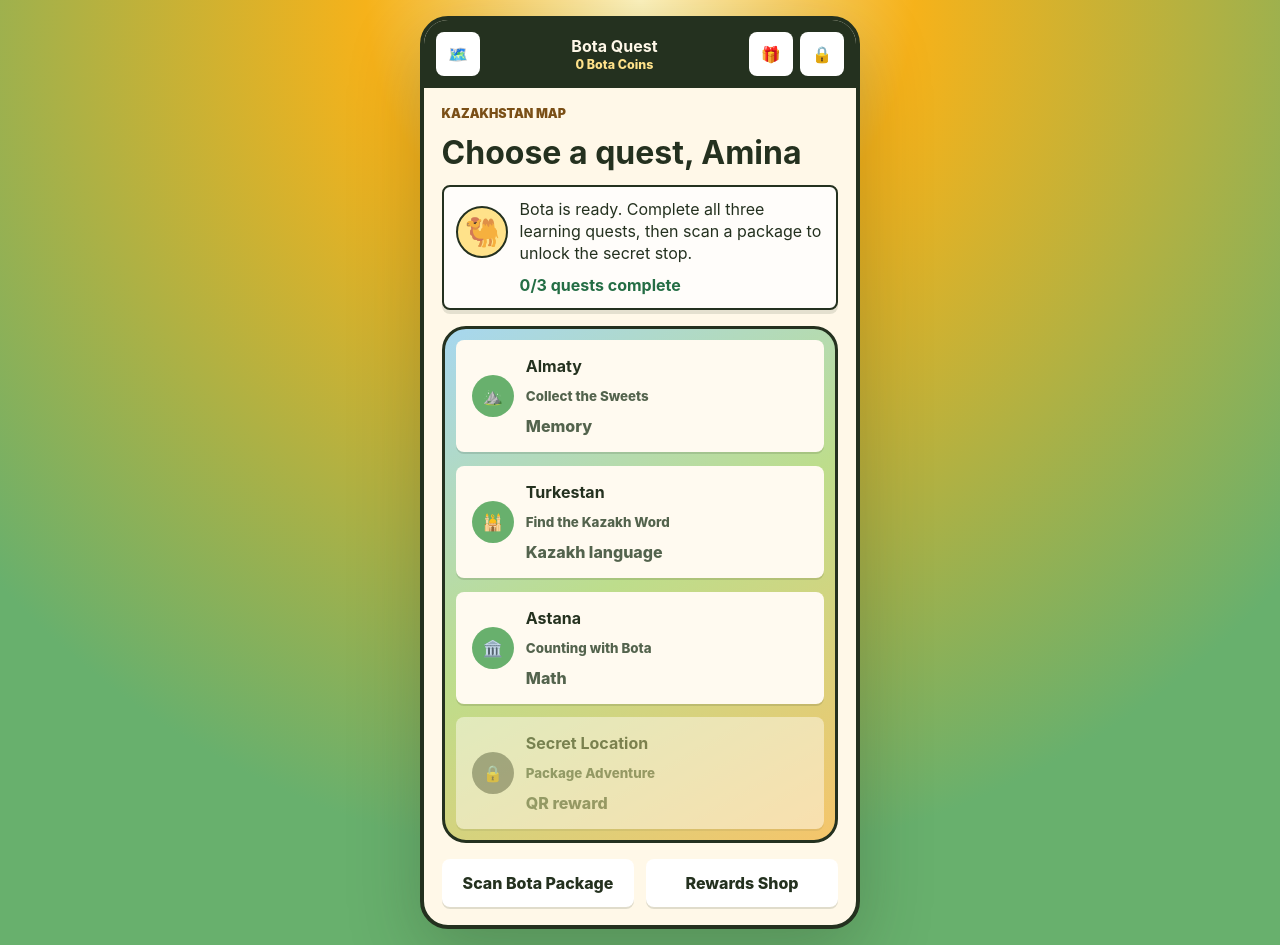
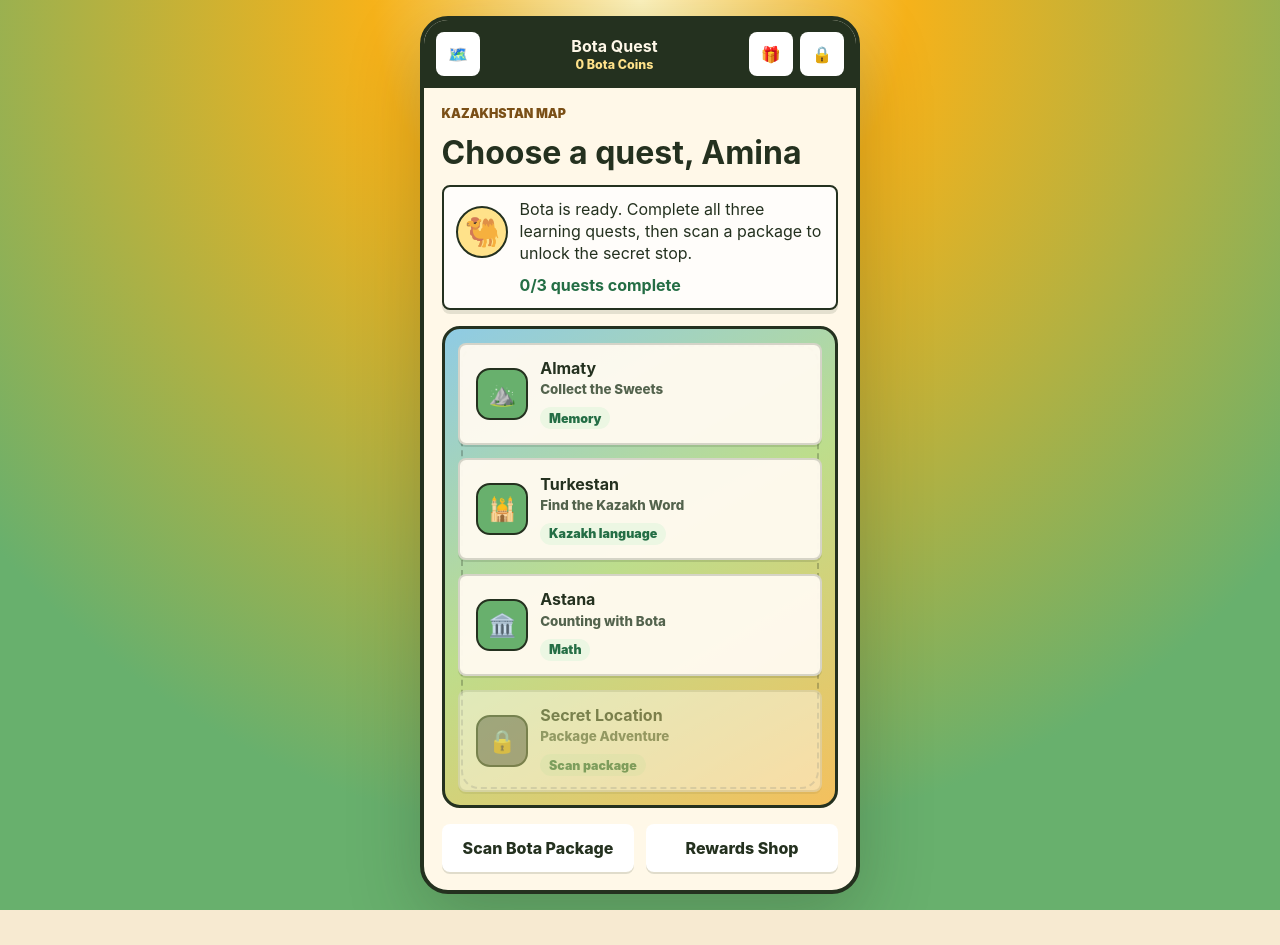
Before and after one commit to sutaniese/Bayan_suly, a React (Vite) app: page / in a window 1280 px wide. Both pictures are taken after a click on the button "Start Adventure". After the commit the page ends 910 px from the top, so only its background shows below. Built offline with nearby package versions, Linux system fonts and the light colour scheme.

Commit message:
Improve quest map location cards

```diff
--- a/src/App.tsx
+++ b/src/App.tsx
@@ -243,9 +243,11 @@ function MapScreen({ profile, onGo }: { profile: UserProfile; onGo: (view: View)
           return (
             <button key={location.id} className={`location ${unlocked ? "" : "locked"} ${completed ? "completed" : ""}`} disabled={!unlocked} onClick={() => location.gameId ? onGo(location.gameId) : onGo("secret")}>
               <span>{completed ? "✓" : unlocked ? location.icon : "🔒"}</span>
-              <strong>{location.city}</strong>
-              <small>{location.title}</small>
-              <em>{location.skill}</em>
+              <div>
+                <strong>{location.city}</strong>
+                <small>{location.title}</small>
+              </div>
+              <em>{completed ? "Completed" : unlocked ? location.skill : "Scan package"}</em>
             </button>
           );
         })}
--- a/src/styles.css
+++ b/src/styles.css
@@ -38,11 +38,15 @@ h3 { font-size: 1.35rem; }
 .panel { display: grid; gap: 0.9rem; }
 .primary, .segmented .active { background: #e97132; color: #fff; }
 .segmented { display: grid; grid-template-columns: 1fr 1fr; gap: 0.5rem; }
-.map { position: relative; display: grid; gap: 0.85rem; padding: 0.7rem; border-radius: 24px; background: linear-gradient(150deg, #a7d7ef, #bddd8c 48%, #f5c56b); border: 3px solid #24311f; }
-.location { min-height: 112px; display: grid; grid-template-columns: auto 1fr; align-items: center; gap: 0.25rem 0.75rem; text-align: left; background: #fffaf0; }
-.location span { grid-row: span 3; width: 42px; height: 42px; border-radius: 50%; display: grid; place-items: center; background: #68b06d; color: #fff; }
-.location small, .location em { font-style: normal; color: #53634d; }
+.map { position: relative; display: grid; gap: 0.85rem; padding: 0.85rem; border-radius: 18px; background: linear-gradient(150deg, #8fcbe4, #bddd8c 48%, #f4c05d); border: 3px solid #24311f; }
+.map::before { content: ""; position: absolute; inset: 1rem; border: 2px dashed rgba(36, 49, 31, 0.26); border-radius: 18px; pointer-events: none; }
+.location { position: relative; z-index: 1; min-height: 102px; display: grid; grid-template-columns: auto 1fr; align-items: center; gap: 0.45rem 0.75rem; text-align: left; background: rgba(255, 250, 240, 0.96); border: 2px solid rgba(36, 49, 31, 0.18); }
+.location span { grid-row: span 2; width: 52px; height: 52px; border-radius: 14px; display: grid; place-items: center; background: #68b06d; color: #fff; font-size: 1.4rem; border: 2px solid #24311f; }
+.location div { display: grid; gap: 0.2rem; }
+.location small, .location em { display: block; font-style: normal; color: #53634d; }
+.location em { justify-self: start; border-radius: 999px; padding: 0.22rem 0.55rem; background: #ecf7e3; font-size: 0.78rem; font-weight: 900; color: #246e45; }
 .location.completed span { background: #246e45; }
+.location.completed { background: #f0ffe6; border-color: #246e45; }
 .location.locked span { background: #777; }
 .cta-row { display: grid; grid-template-columns: 1fr 1fr; gap: 0.7rem; }
 .memory-grid { display: grid; grid-template-columns: repeat(4, 1fr); gap: 0.6rem; }
```
